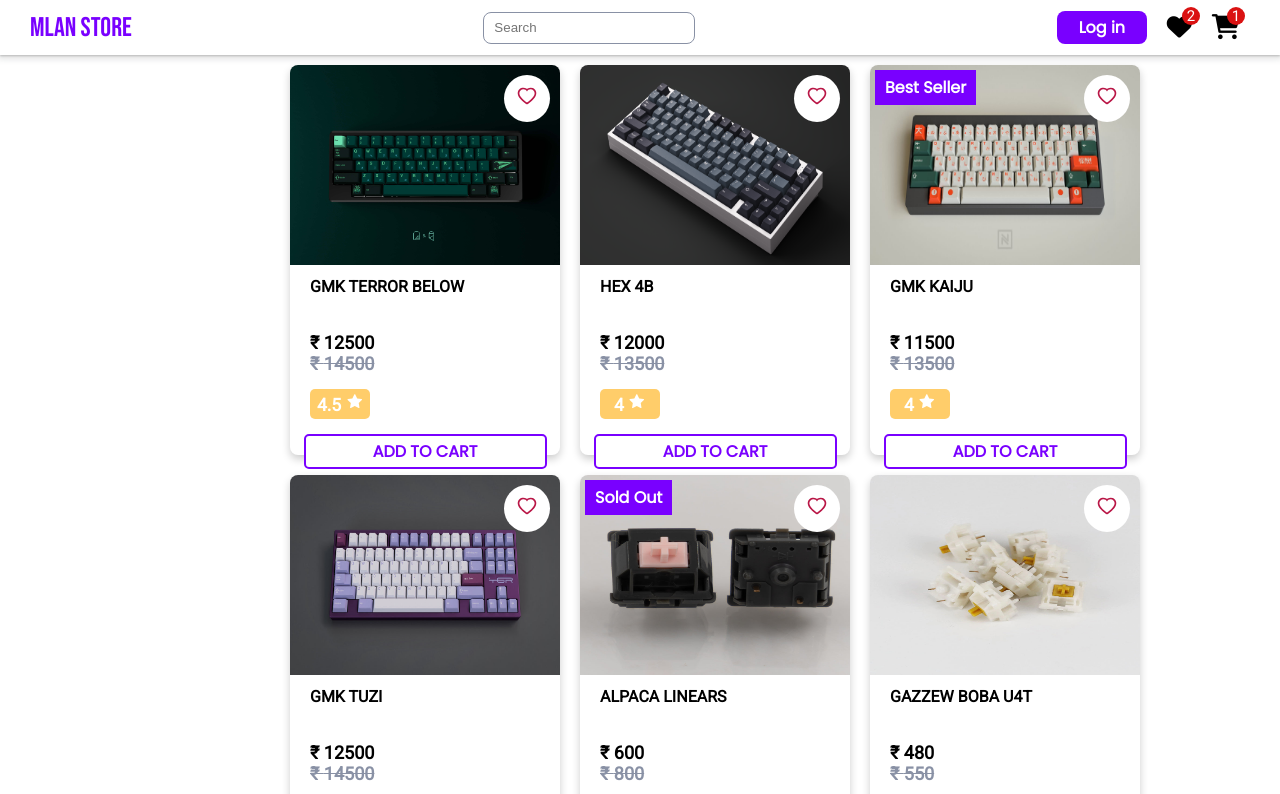
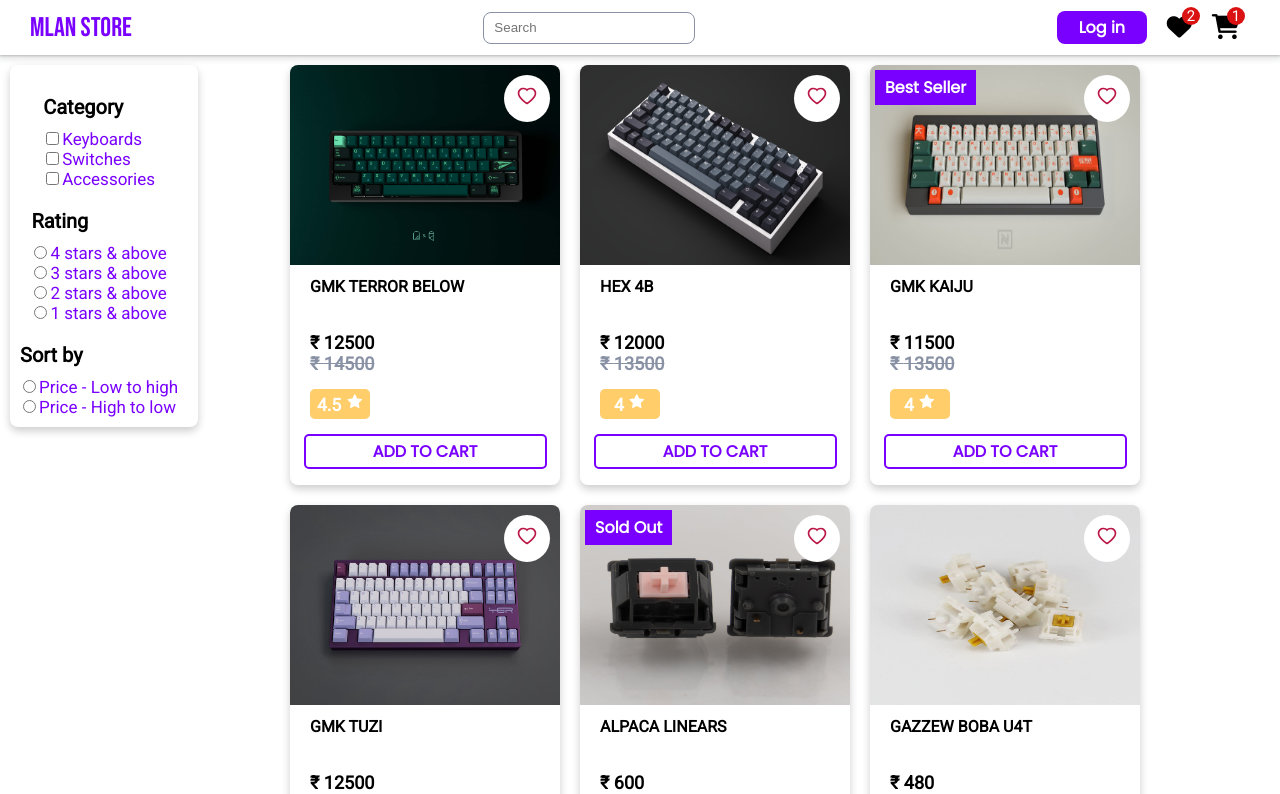
Before and after one commit to devAmlan/mlan-store, a React (Create React App) app in the folder frontend/: page /product in a window 1280 px wide. Shown: the top 794 px of the page. Built offline with nearby package versions, Linux system fonts and the light colour scheme.

Commit message:
filter component

```diff
--- a/frontend/src/App.js
+++ b/frontend/src/App.js
@@ -4,16 +4,20 @@
 import Home from './pages/homepage/Home';
 import Bottombar from './components/bottombar/Bottombar';
 import {BrowserRouter,Routes,Route} from "react-router-dom"
+import {FilterProvider} from "./context/Filtercontext"
 function App() {
   return (
     <div className="App">
+
     <BrowserRouter>
+    <FilterProvider>
     <Navbar/>
     <Routes>
     <Route path="/" element={<Home/>}/>
     <Route path="/product" element={<ProductPage/>}/>
     </Routes>
     <Bottombar/>
+    </FilterProvider>
     </BrowserRouter>
     </div>
   );
--- a/frontend/src/api/db/Productdb.js
+++ b/frontend/src/api/db/Productdb.js
@@ -9,7 +9,7 @@
 import deskpad from "../../assets/img/deskpad.png"
 const Productdb = [
   {
-    id:0,
+    _id:0,
     productimage:kb1,
     productname:"GMK TERROR BELOW",
     productprice:12500,
@@ -45,7 +45,7 @@
     productprice:12500,
     originalprice:14500,
     tag:"",
-    rating:4.5,
+    rating:3.5,
     category:"keyboards"
   },
   {
@@ -75,7 +75,7 @@
     productprice:1100,
     originalprice:1300,
     tag:"",
-    rating:4.5,
+    rating:3.0,
     category:"switches"
   },
   {
@@ -85,7 +85,7 @@
     productprice:480,
     originalprice:550,
     tag:"Best Seller",
-    rating:4.0,
+    rating:4.5,
     category:"switches"
   },
   {
@@ -95,7 +95,7 @@
     productprice:300,
     originalprice:450,
     tag:"",
-    rating:4.5,
+    rating:4.0,
     category:"accessories"
   }
 
--- /dev/null
+++ b/frontend/src/components/filter/Filter.css
@@ -0,0 +1,47 @@
+.filter{
+    margin:1rem;
+    text-align:center;
+    border:none;
+    box-shadow: 0 4px 8px 0 var(--shadowcolor);
+    border-radius:8px;
+    position:fixed;
+    padding:1rem;
+    display: flex;
+    flex-wrap: wrap;
+    align-items:center;
+    justify-content:center;
+    text-align:center;
+    flex-direction:column;
+    z-index:5;
+    background-color:var(--white);
+  }
+  .filter h4{
+    font-size:2rem;
+    margin-bottom:1rem;
+  }
+  .category_filter{
+    text-align:left;
+    margin-top:2rem;
+  }
+  .rating_filter{
+    text-align:left;
+    margin-top:2rem;
+  }
+  .filter_input{
+    margin:3px;
+  }
+  .filter_label{
+    font-size:1.7rem;
+    color:var(--primarycolor);
+    margin-right:1rem;
+  }
+  .sort_filter{
+    text-align:left;
+    margin-top:2rem;
+  }
+  @media only screen and (max-width: 600px) {
+    .filter{
+      flex-direction:row;
+      position:static;
+    }
+  }
--- /dev/null
+++ b/frontend/src/components/filter/Filter.js
@@ -0,0 +1,68 @@
+import React, { useContext } from 'react'
+import "./Filter.css"
+import { FilterContext } from "../../context/Filtercontext"
+function Filter() {
+  const { Productdb, dispatch } = useContext(FilterContext)
+  return (
+    <>
+      <div className="filter">
+        <div className="category_filter">
+          <h4>Category</h4>
+          <input type="checkbox" className="filter_input"
+            onChange={() => { dispatch({ type: "keyboards", payload: Productdb }) }}
+          />
+          <label className="filter_label">Keyboards</label><br />
+          <input type="checkbox" className="filter_input"
+            onChange={() => { dispatch({ type: "switches", payload: Productdb }) }}
+          />
+          <label className="filter_label">Switches</label><br />
+          <input type="checkbox" className="filter_input"
+            onChange={() => { dispatch({ type: "accessories", payload: Productdb }) }}
+          />
+          <label className="filter_label">Accessories</label><br />
+        </div>
+
+        <div className="rating_filter">
+          <h4>Rating</h4>
+          <div>
+            <input type="radio" name="rating" className="filter_input"
+              onChange={() => { dispatch({ type: "fourstar", payload: Productdb }) }}
+            />
+            <label className="filter_label">4 stars & above</label>
+          </div>
+          <div>
+            <input type="radio" name="rating" className="filter_input"
+              onChange={() => { dispatch({ type: "threestar", payload: Productdb }) }}
+            />
+            <label className="filter_label">3 stars & above</label>
+          </div>
+          <div>
+            <input type="radio" name="rating" className="filter_input"
+              onChange={() => { dispatch({ type: "twostar", payload: Productdb }) }}
+            />
+            <label Htmlfor="2star" className="filter_label">2 stars & above</label>
+          </div>
+          <div>
+            <input type="radio" name="rating" className="filter_input" value="1star"
+              onChange={() => { dispatch({ type: "onestar", payload: Productdb }) }}
+            />
+            <label Htmlfor="1star" className="filter_label">1 stars & above</label>
+          </div>
+        </div>
+        <div className="sort_filter">
+          <h4>Sort by</h4>
+          <input type="radio" id="lth" value="lth" name="sort" className="filter_input"
+            onChange={() => { dispatch({ type: "lth", payload: Productdb }) }}
+          />
+          <label Htmlfor="lth" className="filter_label">Price - Low to high</label><br />
+          <input type="radio" id="htl" value="htl" name="sort" className="filter_input"
+            onChange={() => { dispatch({ type: "htl", payload: Productdb }) }}
+          />
+          <label Htmlfor="htl" className="filter_label">Price - High to low</label>
+        </div>
+      </div>
+    </>
+  )
+}
+
+export default Filter
--- a/frontend/src/components/product/Product.css
+++ b/frontend/src/components/product/Product.css
@@ -8,7 +8,7 @@
 
   .all_products .product{
       width:27rem;
-      height:39rem;
+      height:42rem;
       background-color:var(--white);
       margin:1rem;
       cursor: pointer;
--- /dev/null
+++ b/frontend/src/context/Filtercontext.js
@@ -0,0 +1,15 @@
+import React,{createContext,useReducer} from 'react'
+import { FilterReducer } from "../reducer/FilterReducer"
+import { Productdb } from '../api/db/Productdb'
+const FilterContext = createContext()
+
+function FilterProvider({children}) {
+  const [state,dispatch] = useReducer(FilterReducer,{ productDb: Productdb })
+  return (
+    <FilterContext.Provider value={{state,dispatch,Productdb}}>
+    {children}
+    </FilterContext.Provider>
+  )
+}
+
+export { FilterContext , FilterProvider}
--- a/frontend/src/pages/productpage/ProductPage.js
+++ b/frontend/src/pages/productpage/ProductPage.js
@@ -1,13 +1,17 @@
-import React from 'react'
-import { Productdb } from '../../api/db/Productdb'
+import React, { useContext } from 'react'
 import Product from '../../components/product/Product'
+import Filter from '../../components/filter/Filter'
+import {FilterContext} from "../../context/Filtercontext"
 function ProductPage() {
-
+  const {state} = useContext(FilterContext)
   return (
     <>
+    <div className='product-page'>
+      <Filter/>
       <div className="all_products">
         {
-          Productdb.map((each) => {
+          state.productDb.map((each) => {
+
             return (
               <>
                <div key={each.id}>
@@ -23,8 +27,10 @@
                </div>
               </>
             )
+
           })
         }
+      </div>
       </div>
     </>
   )
--- /dev/null
+++ b/frontend/src/reducer/FilterReducer.js
@@ -0,0 +1,68 @@
+export function FilterReducer(state, action) {
+
+  if (action.type === "lth") {
+    return {
+      ...state, productDb: action.payload.sort((firstitem, seconditem) => {
+        return firstitem.productprice - seconditem.productprice
+      })
+    }
+  }
+  else if (action.type === "htl") {
+    return {
+      ...state, productDb: action.payload.sort((firstitem, seconditem) => {
+        return seconditem.productprice - firstitem.productprice
+      })
+    }
+  }
+  else if (action.type === "fourstar") {
+    return {
+      ...state, productDb: action.payload.filter((item) => {
+        return item.rating >= 4.0
+      })
+    }
+  }
+  else if (action.type === "threestar") {
+    return {
+      ...state, productDb: action.payload.filter((item) => {
+        return item.rating >= 3.0
+      })
+    }
+  }
+  else if (action.type === "twostar") {
+    return {
+      ...state, productDb: action.payload.filter((item) => {
+        return item.rating >= 2.0
+      })
+    }
+  }
+  else if (action.type === "onestar") {
+    return {
+      ...state, productDb: action.payload.filter((item) => {
+        return item.rating >= 1.0
+      })
+    }
+  }
+  else if (action.type === "keyboards") {
+    return {
+      ...state, productDb: action.payload.filter((item) => {
+        return item.category === "keyboards"
+      })
+    }
+  }
+  else if (action.type === "switches") {
+    return {
+      ...state, productDb: action.payload.filter((item) => {
+        return item.category === "switches"
+      })
+    }
+  }
+  else if (action.type === "accessories") {
+    return {
+      ...state, productDb: action.payload.filter((item) => {
+        return item.category === "accessories"
+      })
+    }
+  } else {
+    return { ...state, productDb: action.payload }
+  }
+}
```
Also changed, not shown: frontend/src/pages/productpage/Productpage.css (added).
